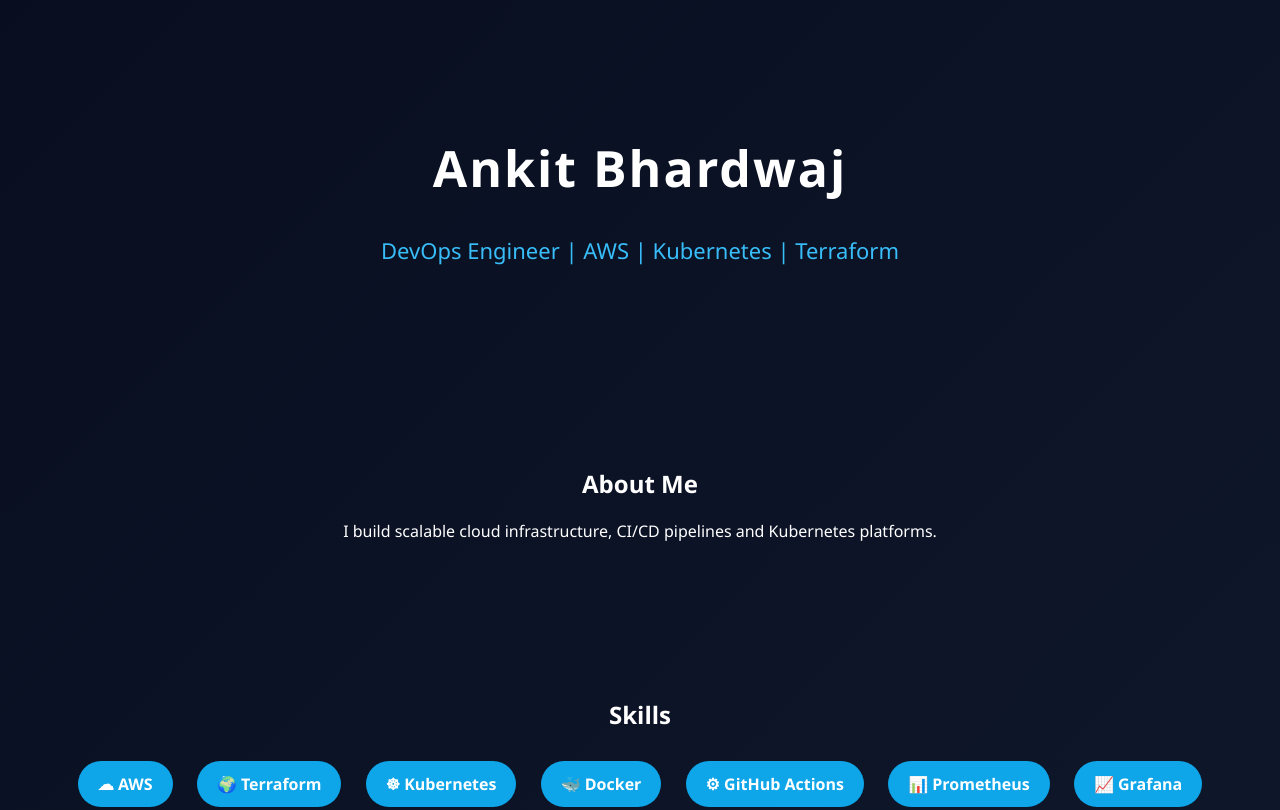
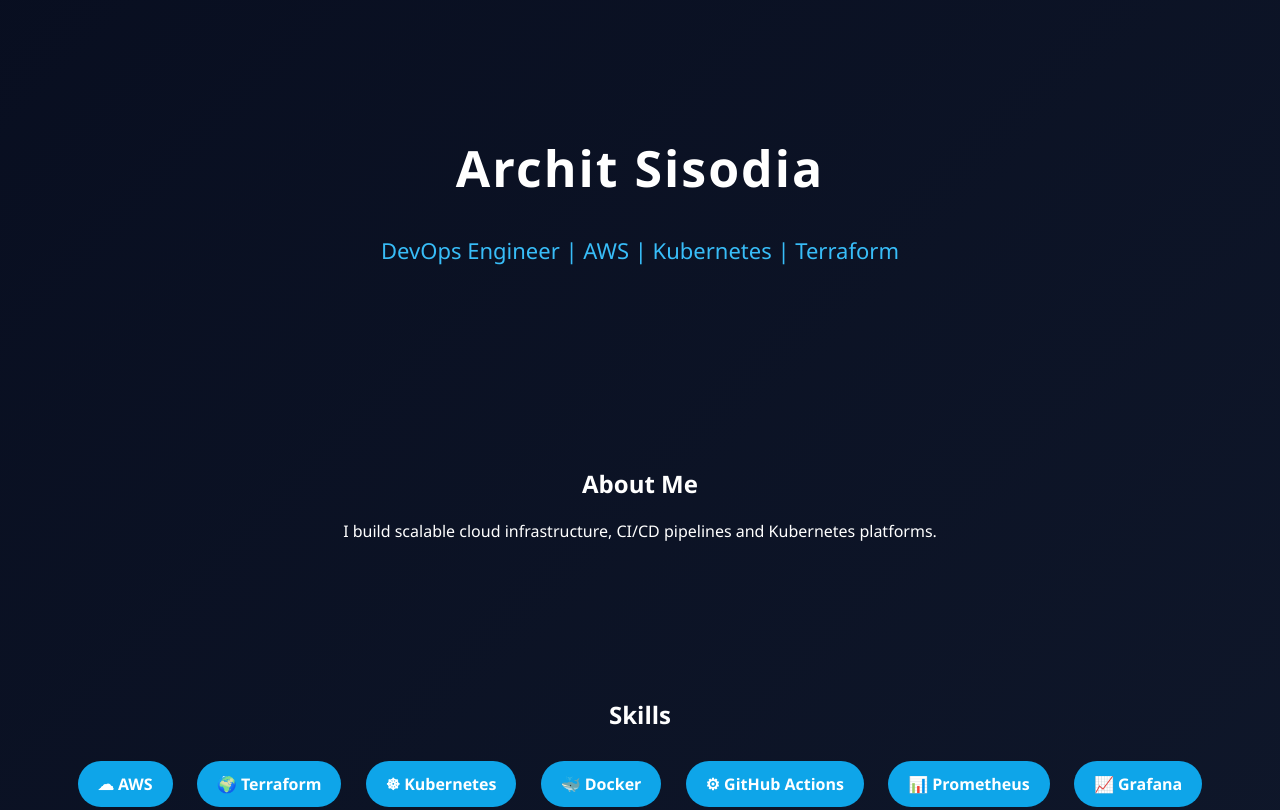
Before and after one commit to architssisodia-max/git-hub-action-archit, a plain HTML site: page portfolio/index.html in a window 1280 px wide. Shown: the top 810 px of the page. Drawn offline with Linux system fonts and the light colour scheme.

Commit message:
changed name

```diff
--- a/portfolio/index.html
+++ b/portfolio/index.html
@@ -15,7 +15,7 @@
 
 <header>
 
-<h1>Ankit Bhardwaj</h1>
+<h1>Archit Sisodia</h1>
 
 <p id="typing"></p>
 
```
